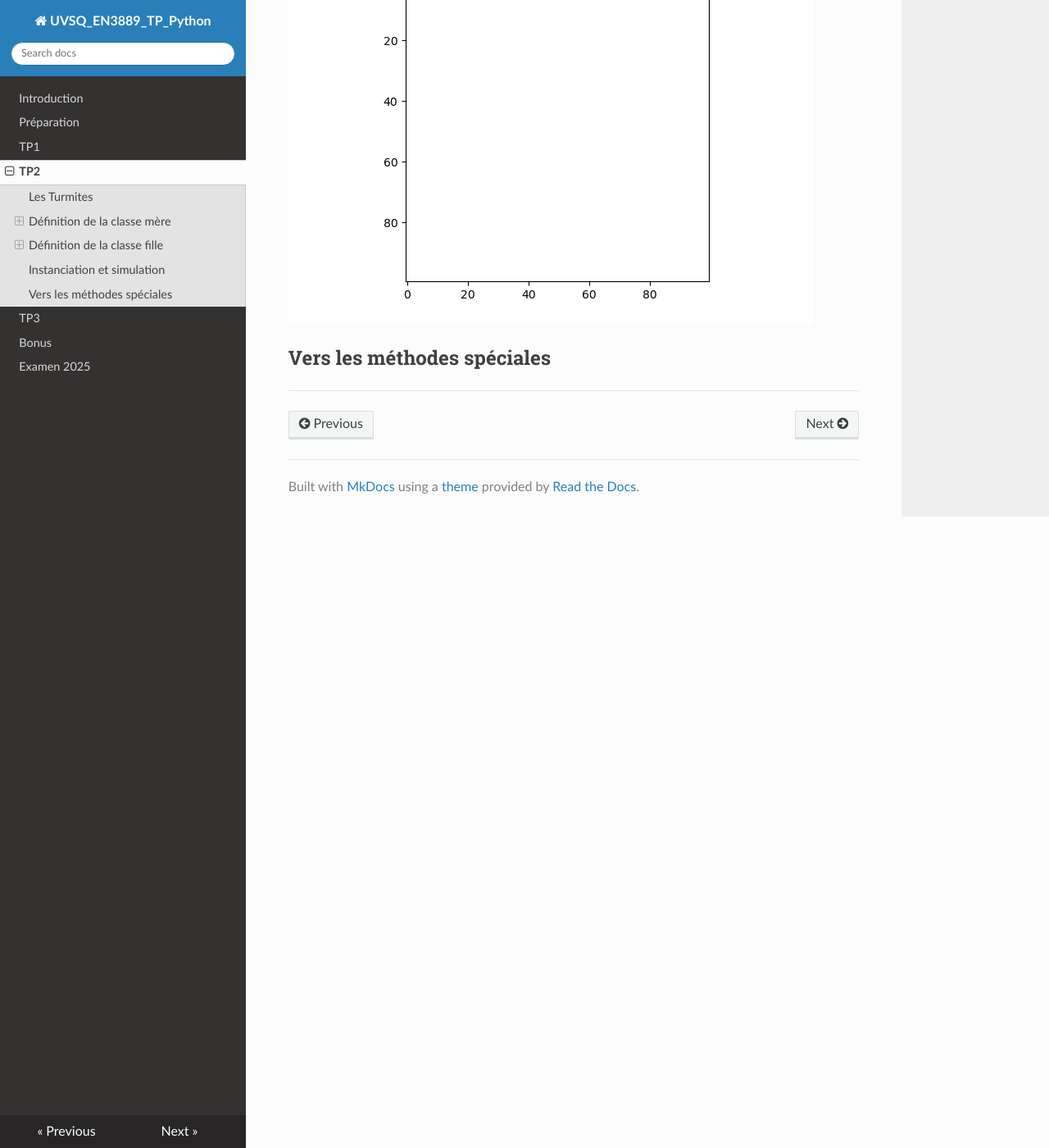
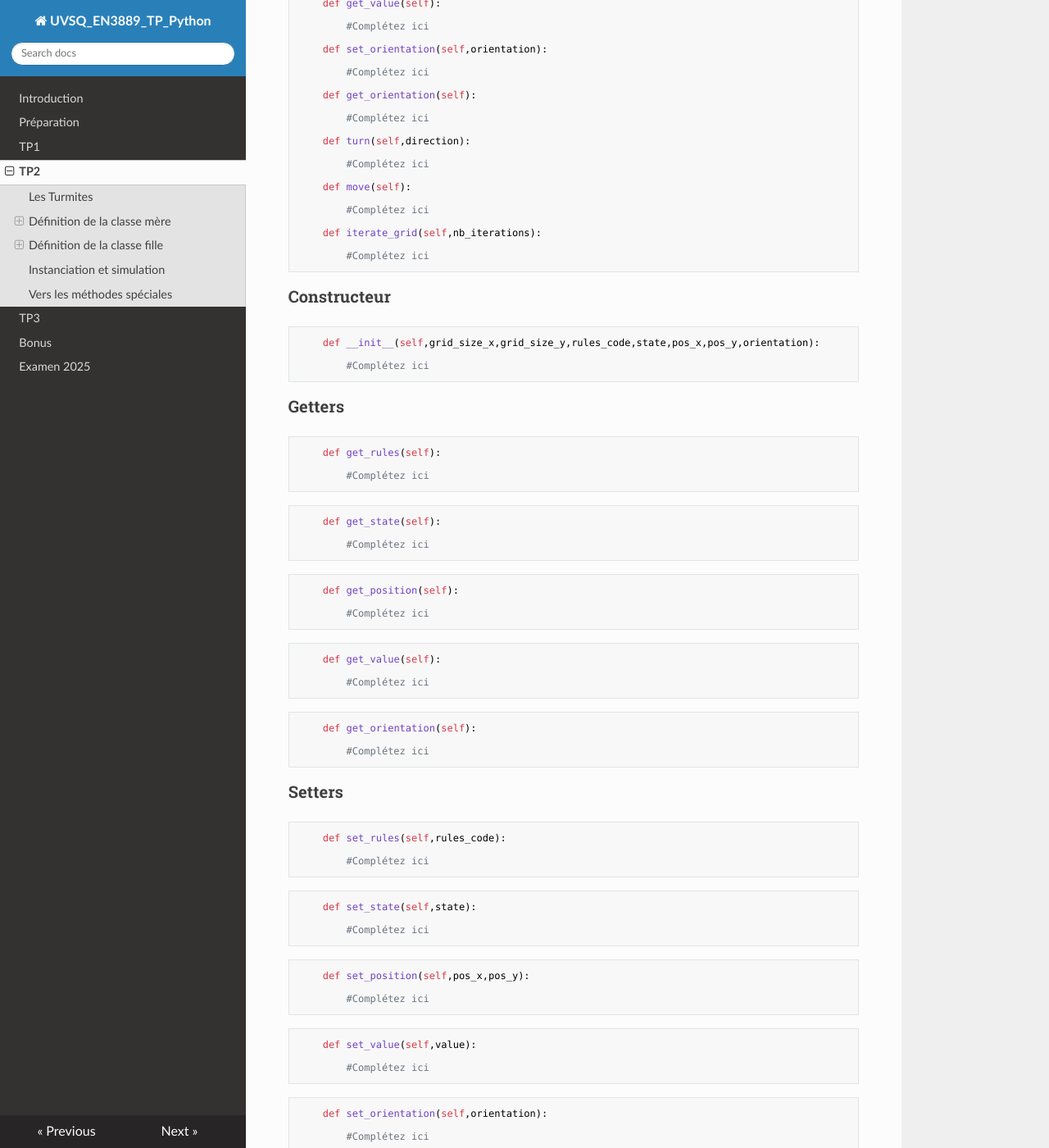
Before and after one commit to NicOudart/UVSQ_EN3889_TP_Python, an MkDocs documentation site: the page built from docs/TP2.md, in a window 1280 px wide and 1400 px high, scrolled down 4338 px. Shown: the whole window at 82% size. Built offline with MkDocs 1.6.1, drawn with Linux system fonts in a browser that asks for light colours; nearby versions of some CDN libraries; some of the changed text lies outside the part shown.

Commit message:
-Progress on TP2.

```diff
--- a/docs/TP2.md
+++ b/docs/TP2.md
@@ -124,9 +124,53 @@
 
 ### Constructeur
 
+~~~
+    def __init__(self,grid_size_x,grid_size_y):
+
+		#Complétez ici
+~~~
+
 ### Getters
 
+~~~
+    def get_grid(self):
+
+		#Complétez ici
+~~~
+
+~~~
+    def get_rules(self):
+
+		#Complétez ici
+~~~
+
+~~~
+    def get_iteration(self):
+
+		#Complétez ici
+~~~
+
 ### Setters
+
+~~~
+    def set_grid(self,grid):
+
+		#Complétez ici
+~~~
+
+~~~
+    def set_rules(self,rules_code):
+
+		#Complétez ici
+~~~
+
+### Itération de l'automate
+
+~~~
+    def iterate_grid(self):
+
+		#Complétez ici
+~~~
 
 ## Définition de la classe fille
 
@@ -192,9 +236,95 @@
 
 ### Constructeur
 
+~~~
+    def __init__(self,grid_size_x,grid_size_y,rules_code,state,pos_x,pos_y,orientation):
+
+		#Complétez ici
+~~~
+
 ### Getters
 
+~~~
+    def get_rules(self):
+
+		#Complétez ici
+~~~
+
+~~~
+    def get_state(self):
+
+		#Complétez ici
+~~~
+
+~~~
+    def get_position(self):
+
+		#Complétez ici
+~~~
+
+~~~
+    def get_value(self):
+
+		#Complétez ici
+~~~
+
+~~~
+    def get_orientation(self):
+
+		#Complétez ici
+~~~
+
 ### Setters
+
+~~~
+    def set_rules(self,rules_code):
+
+		#Complétez ici
+~~~
+
+~~~
+    def set_state(self,state):
+
+		#Complétez ici
+~~~
+
+~~~
+    def set_position(self,pos_x,pos_y):
+
+		#Complétez ici
+~~~
+
+~~~
+    def set_value(self,value):
+
+		#Complétez ici
+~~~
+
+~~~
+    def set_orientation(self,orientation):
+
+		#Complétez ici
+~~~
+
+### Itération de l'automate
+
+~~~
+    def turn(self,direction):
+
+		#Complétez ici
+~~~
+
+~~~
+    def move(self):
+
+        #Complétez ici
+~~~
+
+~~~
+    def iterate_grid(self,nb_iterations):
+
+        #Complétez ici
+~~~
 
 ## Instanciation et simulation
 
```
